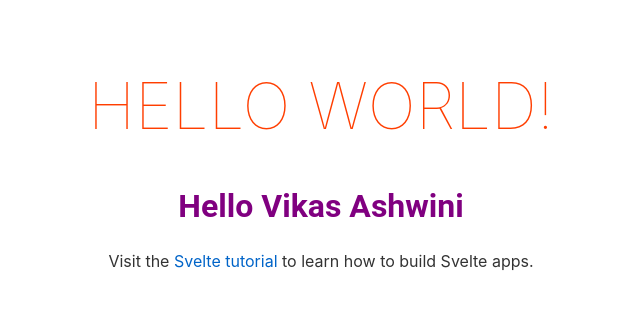
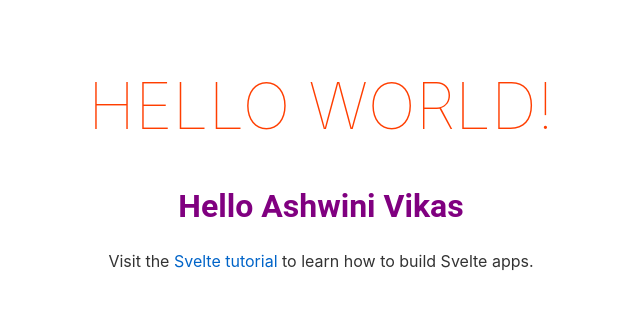
Before and after one commit to jatasya/svelte_tutorials, a Svelte app: page / in a window 1280 px wide. Shown: the top 310 px of the page, without its empty margins (319-959 px from the left). Built offline with nearby package versions, Linux system fonts and the light colour scheme.

Commit message:
reactive variable

```diff
--- a/src/App.svelte
+++ b/src/App.svelte
@@ -27,7 +27,7 @@
 
 <main>
   <h1>Hello {name}!</h1>
-  <Greeting name="Ashwini" />
+  <Greeting first_name="Ashwini" last_name="Vikas" />
   <p>
     Visit the
     <a href="https://svelte.dev/tutorial">Svelte tutorial</a>
--- a/src/Greeting.svelte
+++ b/src/Greeting.svelte
@@ -1,5 +1,7 @@
 <script>
-  export let name = "again";
+  export let first_name;
+  export let last_name;
+  $: name = `${first_name}  ${last_name}`;
 </script>
 
 <style>
@@ -10,4 +12,4 @@
   }
 </style>
 
-<h2>Hello Vikas {name}</h2>
+<h2>Hello {name}</h2>
```
